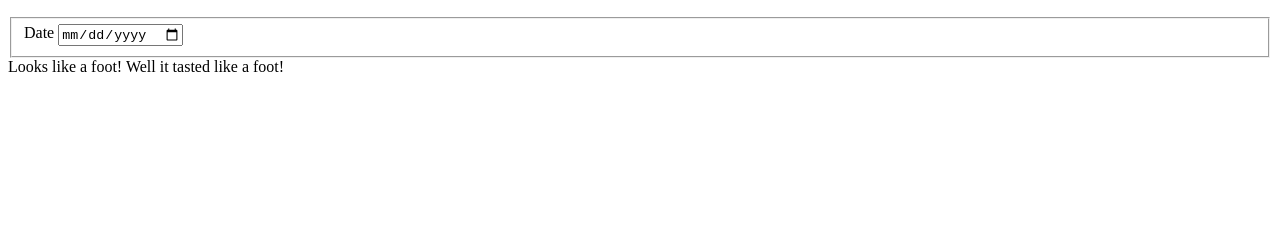
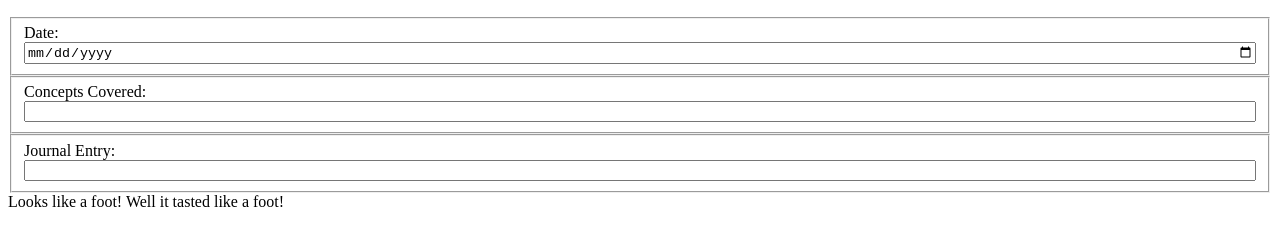
Before and after one commit to Dock-X/daily-journal, a plain HTML site: page index.html in a window 1280 px wide. Shown: the part 76-322 px from the top of the page. Drawn offline with Linux system fonts and the light colour scheme.

Commit message:
Added three fieldsets with one not finished; implemented 1 css change

```diff
--- a/index.html
+++ b/index.html
@@ -1,5 +1,6 @@
 <!DOCTYPE html>
 <html lang="en">
+
 <head>
     <meta charset="UTF-8">
     <meta http-equiv="X-UA-Compatible" content="IE=edge">
@@ -7,17 +8,28 @@
     <link rel="stylesheet" href="./styles/main.css">
     <title>Document</title>
 </head>
+
 <body>
     <header>This is my daily progamming journal</header>
-    <main is="container">
+    <main id="container">
         <!-- <h1 class="bigOleText">BIG OLE TEXT</h1> -->
         <h2>Daily Journal</h2>
-        <fieldset>
-            <label for="entryDate">Date</label>
+        <fieldset class="inputFieldset">
+            <label for="entryDate">Date:</label>
             <input type="date" name="entryDate" id="entryDateInput" class="entryForm_date">
         </fieldset>
+        <fieldset class="inputFieldset">
+            <label for="conceptsCovered">Concepts Covered:</label>
+            <input type="text" name="conceptsCovered" id="conceptsCoveredInput" class="entryForm_conceptsCovered">
+        </fieldset>
+        <fieldset class="inputFieldset">
+            <label for="journalEntry">Journal Entry:</label>
+            <input type="text" name="journalEntry" id="journalEntryInput" class="entryForm_journalEntry">
+        </fieldset>
+
 
     </main>
     <footer>Looks like a foot! Well it tasted like a foot!</footer>
 </body>
+
 </html>
--- a/styles/main.css
+++ b/styles/main.css
@@ -0,0 +1,4 @@
+.inputFieldset {
+    display: flex;
+    flex-direction: column;
+}
```
